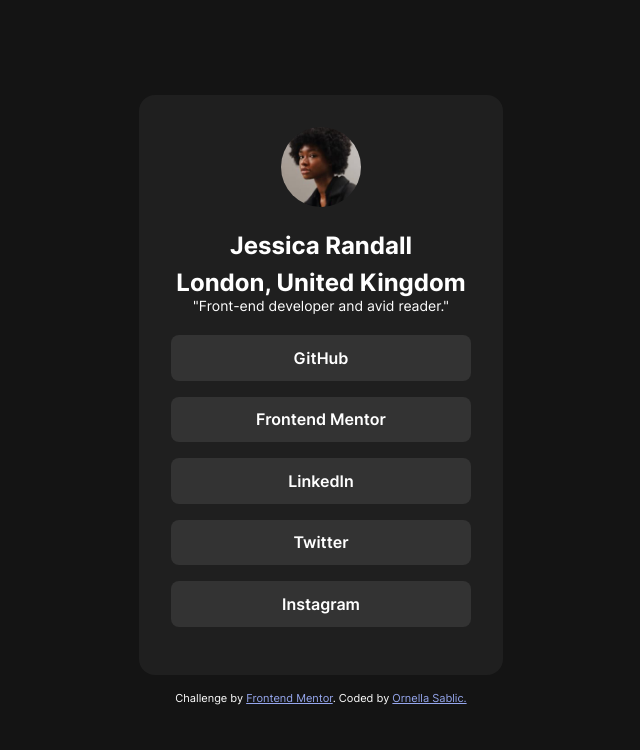
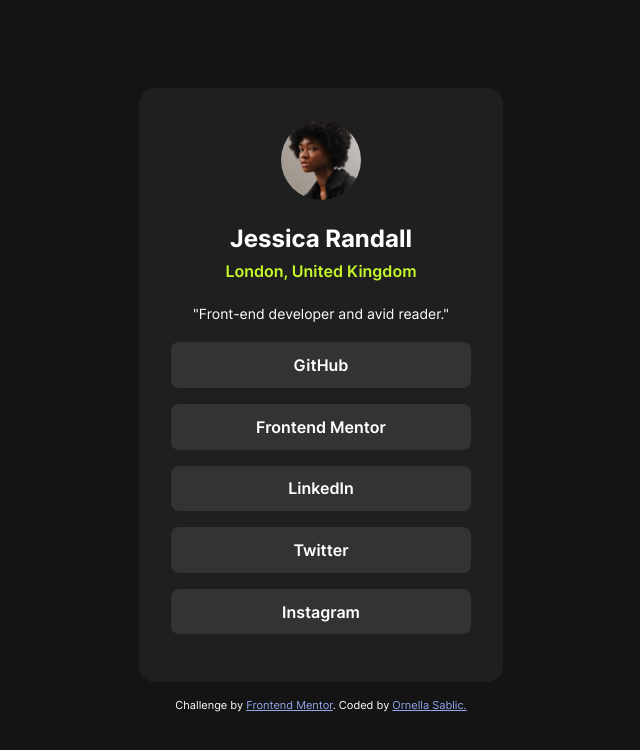
Before and after one commit to OrnellaSablic/social-links-profile, a plain HTML site: page index.html in a window 1280 px wide. Shown: the whole page, without its empty margins (319-959 px from the left). Drawn offline with Linux system fonts and the light colour scheme.

Commit message:
Update styles.css

```diff
--- a/css/styles.css
+++ b/css/styles.css
@@ -44,10 +44,11 @@ body {
 }
 
 
-.profile-container h4 {
+.profile-container h2 {
     color: hsl(75, 94%, 57%);
     font-weight: 600;
     margin-bottom: 1.5rem;
+    font-size: 16px;
 }
 
 .profile-container p {
```
